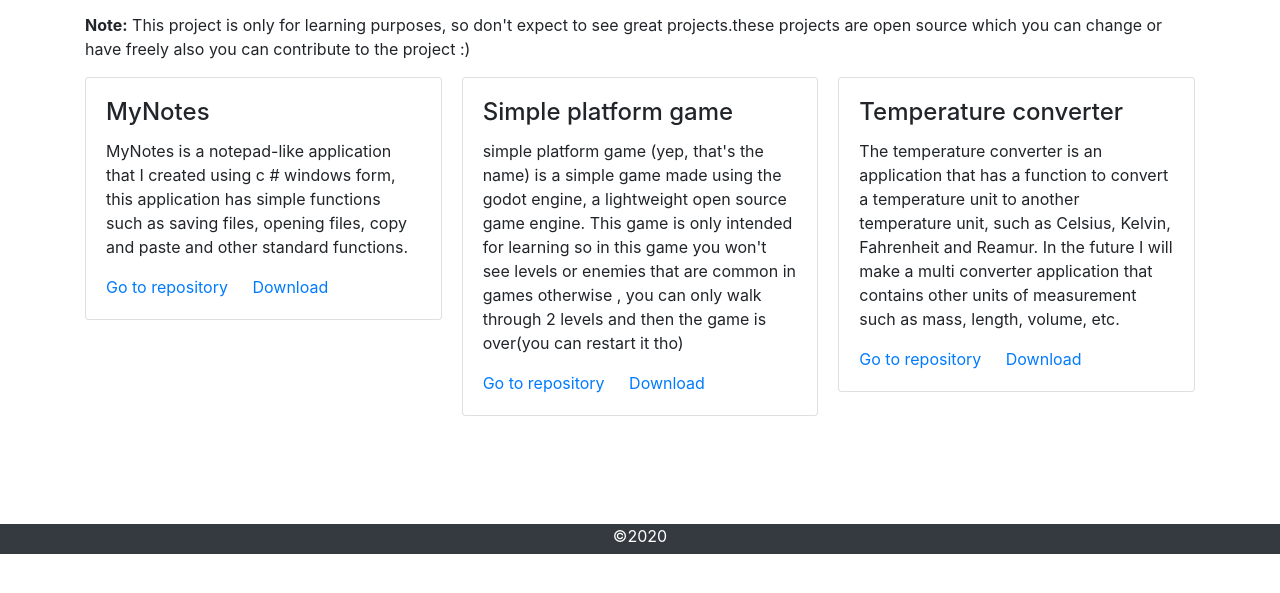
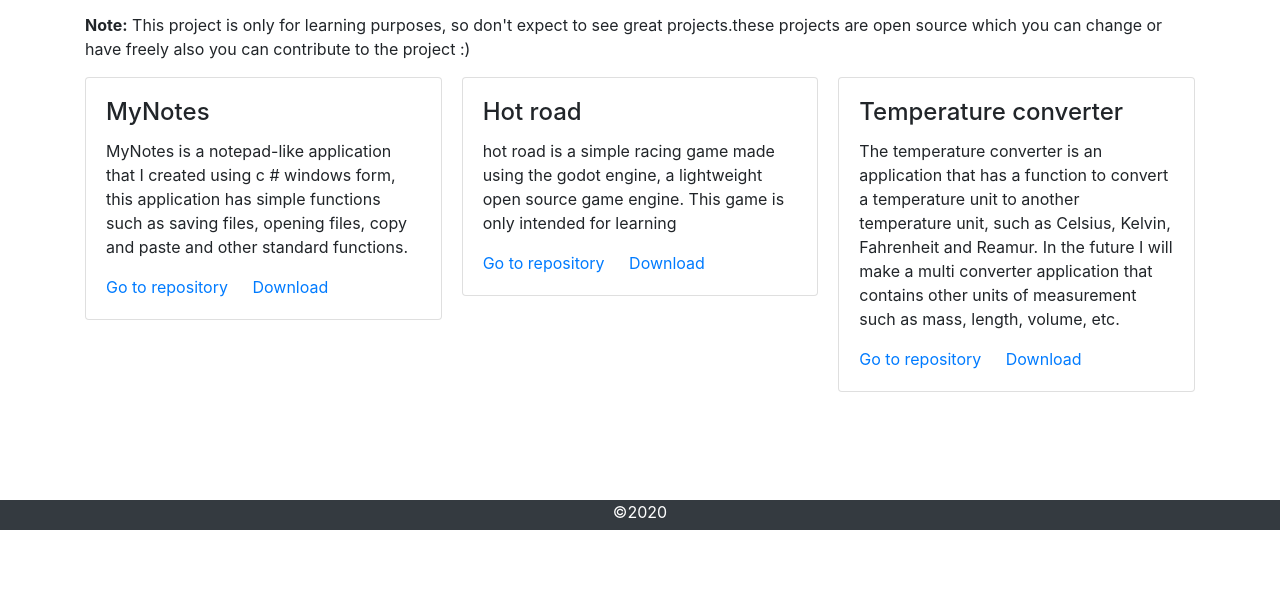
Before and after one commit to AlphaBeta1906/AlphaBeta1906.github.io, a plain HTML site: page index.html in a window 1280 px wide. Shown: the part 153-746 px from the top of the page. Drawn offline with nearby package versions, Linux system fonts and the light colour scheme.

Commit message:
Update index.html

```diff
--- a/index.html
+++ b/index.html
@@ -47,13 +47,12 @@
               </div>
               <div class="card">
                 <div class="card-body">
-                  <h4 class="card-title">Simple platform game</h4>
-                  <p class="card-text">simple platform game (yep, that's the name) is a simple game made using the godot engine,
+                  <h4 class="card-title">Hot road </h4>
+                  <p class="card-text">hot road is a simple racing game made using the godot engine,
                       a lightweight open source game engine.
-                      This game is only intended for learning so in this game you won't see levels or enemies that are common in games otherwise
-                      , you can only walk through 2 levels and then the game is over(you can restart it tho)</p>
-                      <a href="https://github.com/AlphaBeta1906/Simple-Platform-game" target="_blank" class="card-link" data-toggle="tooltip" title="i want to see the code">Go to repository </a>
-                      <a href="https://github.com/AlphaBeta1906/Simple-Platform-game/releases/download/v1.0/PlatformGame.exe" class="card-link" data-toggle="tooltip" title="Nah,just download the game">Download</a>
+                      This game is only intended for learning</p>
+                      <a href="https://github.com/AlphaBeta1906/Hot-road" target="_blank" class="card-link" data-toggle="tooltip" title="i want to see the code">Go to repository </a>
+                      <a href="https://github.com/AlphaBeta1906/Hot-road/releases/download/v0.1-beta/HotRoad-installer.exe" class="card-link" data-toggle="tooltip" title="Nah,just download the game">Download</a>
                 </div>
               </div>
               <div class="card">
```
